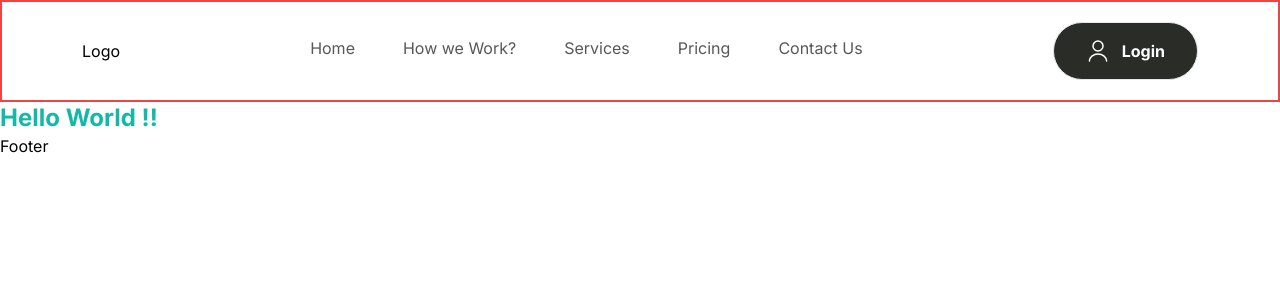
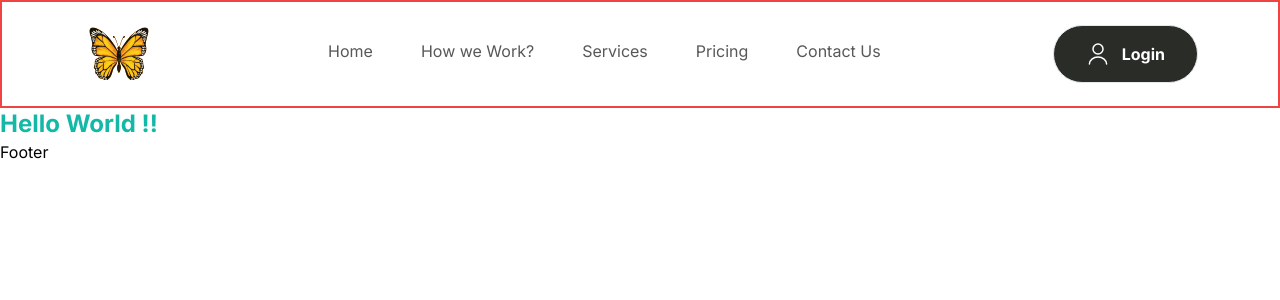
Before and after one commit to RiniJ7/homepage-nextjs, a Next.js app: page / in a window 1280 px wide. Shown: the top 300 px of the page. Built offline with nearby package versions, Linux system fonts and the light colour scheme.

Commit message:
logo updated

```diff
--- a/components/Navbar.tsx
+++ b/components/Navbar.tsx
@@ -1,5 +1,5 @@
 import Link from "next/link"
-// import Image from "next/image"
+import Image from "next/image"
 import { link } from "fs"
 import { NAV_LINKS } from "@/constants"
 import Button from "./Button"
@@ -7,9 +7,8 @@ import Button from "./Button"
 const Navbar = () => {
   return (
     <nav className="border-2 border-red-500 flexBetween max-container padding-container relative z-30 py-5">
-        <Link href='/'>
-            Logo
-            {/* <Image src="" alt="logo" width={74} height={29} /> */}
+        <Link href='/' >
+            <Image src="/my-logo.svg" alt="logo" width={74} height={29} />
    </Link>
         <ul className="hidden h-full gap-12 lg:flex">
                 {NAV_LINKS.map((link) => (
```
